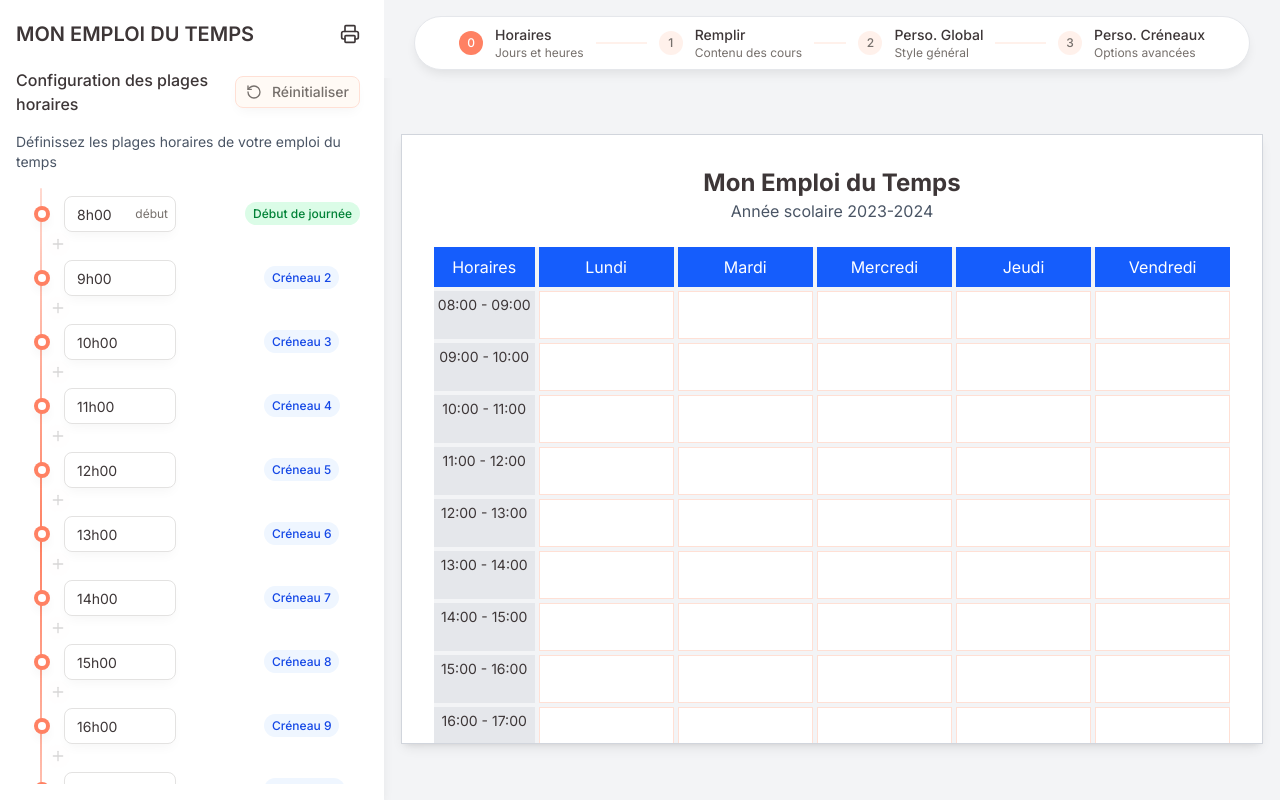
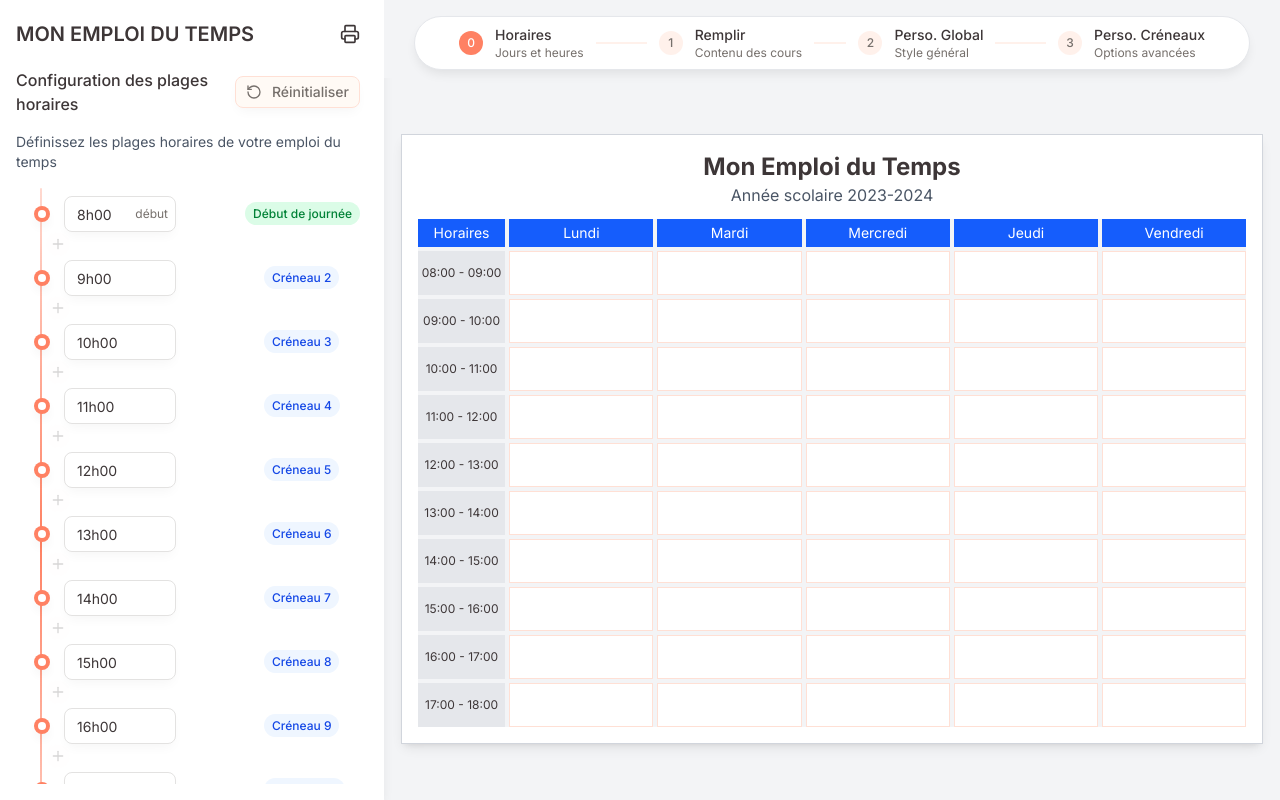
Before and after one commit to rgeron/mytt, a Next.js app: page / in a window 1280 px wide. Built offline with nearby package versions, Linux system fonts and the light colour scheme.

Commit message:
taille des créneaux parfait

```diff
--- a/src/components/TimetablePreview.tsx
+++ b/src/components/TimetablePreview.tsx
@@ -1,14 +1,30 @@
 "use client";
 
 import { useTimetableStore } from "@/lib/store/timetable-store";
-import React from "react";
+import React, { useMemo } from "react";
 
 export function TimetablePreview() {
   const { title, subtitle, timeSlots, subjects, entries } = useTimetableStore();
 
-  // A4 paper dimensions in pixels (assuming 96 DPI)
-  // A4 is 297mm × 210mm - We'll simulate these dimensions
-  // For landscape mode, we swap width and height: 297mm × 210mm
+  // Calculate time slot durations to create proportional heights
+  const timeSlotDurations = useMemo(() => {
+    return timeSlots.map((slot) => {
+      const startTime = parseTimeToMinutes(slot.start);
+      const endTime = parseTimeToMinutes(slot.end);
+      return endTime - startTime;
+    });
+  }, [timeSlots]);
+
+  // Calculate total minutes in the day to proportionally size cells
+  const totalDayMinutes = useMemo(() => {
+    return timeSlotDurations.reduce((sum, duration) => sum + duration, 0);
+  }, [timeSlotDurations]);
+
+  // Parse time string (HH:MM) to minutes since midnight
+  function parseTimeToMinutes(timeString: string): number {
+    const [hours, minutes] = timeString.split(":").map(Number);
+    return hours * 60 + minutes;
+  }
 
   // Function to find an entry for a specific day and time slot
   const findEntry = (day: number, timeSlotIndex: number) => {
@@ -41,22 +57,29 @@ export function TimetablePreview() {
         }}
       >
         {/* Timetable content */}
-        <div className="h-full w-full p-8 flex flex-col">
-          <div className="text-center mb-6">
+        <div className="h-full w-full p-4 flex flex-col">
+          <div className="text-center mb-3">
             <h1 className="text-2xl font-bold">{title}</h1>
             <p className="text-gray-600">{subtitle}</p>
           </div>
 
+          {/* Timetable grid container - uses flex-1 to take remaining space */}
+          <div className="flex-1 flex flex-col">
             {/* Timetable grid */}
             <div
-            className="flex-1 grid gap-1 bg-gray-100"
+              className="flex-1 grid gap-1 bg-gray-100 overflow-hidden"
               style={{
                 gridTemplateColumns: "auto repeat(5, 1fr)",
-              gridTemplateRows: `auto repeat(${timeSlots.length}, 1fr)`,
+                gridTemplateRows: `auto ${timeSlotDurations
+                  .map(
+                    (duration) =>
+                      `${Math.max((duration / totalDayMinutes) * 100, 5)}fr`
+                  )
+                  .join(" ")}`,
               }}
             >
               {/* Header: Time column */}
-            <div className="bg-blue-600 text-white p-2 text-center">
+              <div className="bg-blue-600 text-white p-1 text-center text-sm">
                 Horaires
               </div>
 
@@ -64,7 +87,7 @@ export function TimetablePreview() {
               {dayNames.map((day, index) => (
                 <div
                   key={`day-${index}`}
-                className="bg-blue-600 text-white p-2 text-center"
+                  className="bg-blue-600 text-white p-1 text-center text-sm"
                 >
                   {day}
                 </div>
@@ -76,7 +99,7 @@ export function TimetablePreview() {
                   {/* Time slot label */}
                   <div
                     key={`time-${timeIndex}`}
-                  className="bg-gray-200 p-1 text-center text-sm"
+                    className="bg-gray-200 p-1 text-center text-xs flex items-center justify-center"
                   >
                     {timeSlot.start} - {timeSlot.end}
                   </div>
@@ -89,7 +112,7 @@ export function TimetablePreview() {
                     return (
                       <div
                         key={`cell-${dayIndex}-${timeIndex}`}
-                      className="bg-white p-1 border min-h-12"
+                        className="bg-white p-1 border overflow-hidden"
                         style={{
                           backgroundColor: subject
                             ? `${subject.color}20`
@@ -101,14 +124,18 @@ export function TimetablePreview() {
                       >
                         {subject && (
                           <div className="flex flex-col h-full">
-                          <div className="font-semibold text-sm">
+                            <div className="font-semibold text-xs truncate">
                               {subject.name}
                             </div>
                             {entry?.room && (
-                            <div className="text-xs">Salle: {entry.room}</div>
+                              <div className="text-xs truncate">
+                                Salle: {entry.room}
+                              </div>
                             )}
                             {entry?.teacher && (
-                            <div className="text-xs">Prof: {entry.teacher}</div>
+                              <div className="text-xs truncate">
+                                Prof: {entry.teacher}
+                              </div>
                             )}
                           </div>
                         )}
@@ -121,5 +148,6 @@ export function TimetablePreview() {
           </div>
         </div>
       </div>
+    </div>
   );
 }
```
Lines whose indentation alone changed are shown as unchanged.
